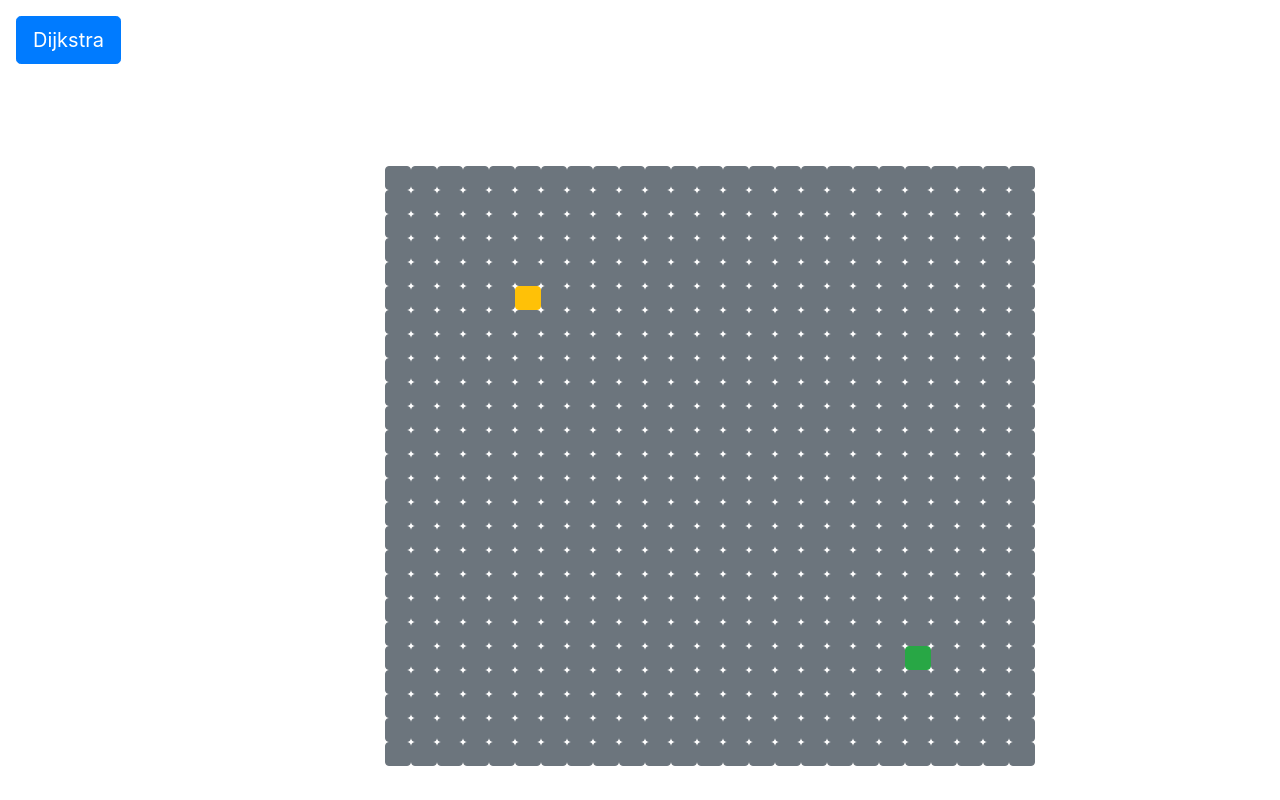
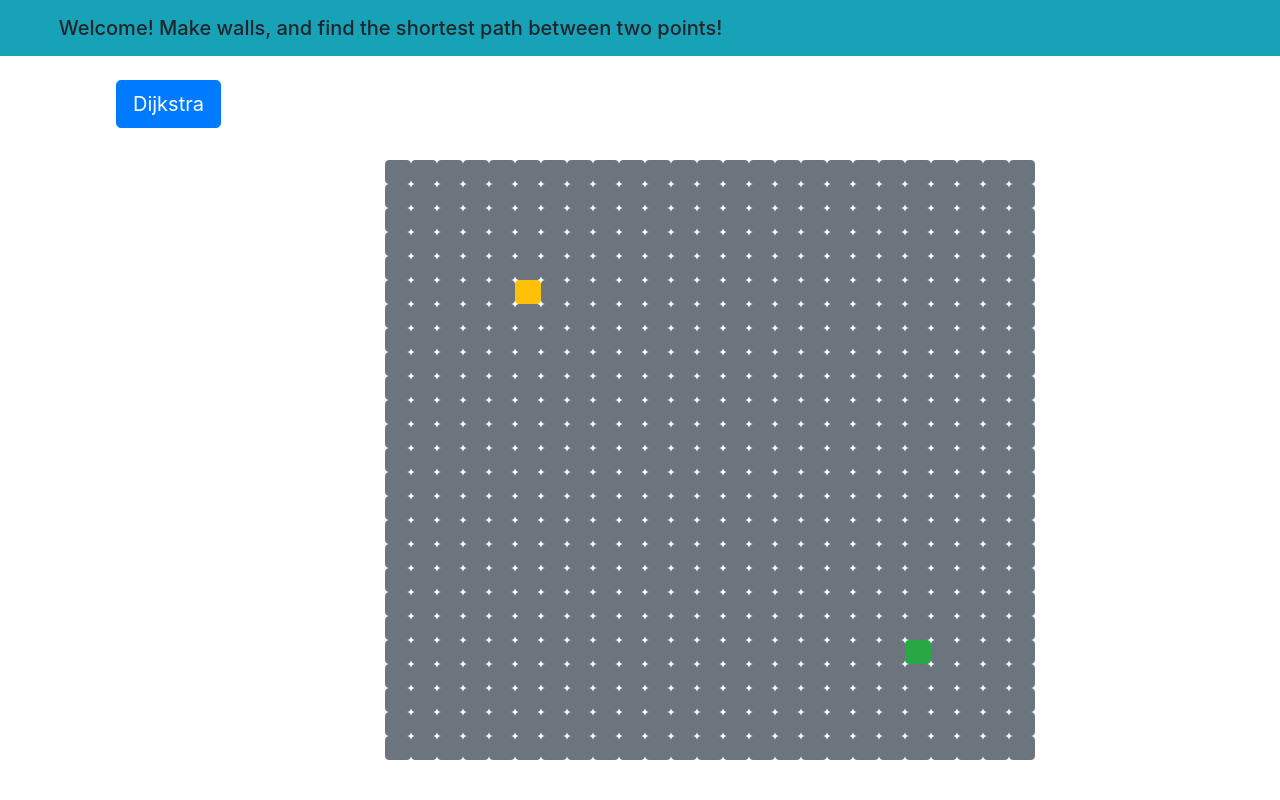
Before and after one commit to sebasgamboa27/PathFinding-Visualizer-Angular, an Angular app in the folder PathFinder/: page / in a window 1280 px wide. Built offline with nearby package versions, Linux system fonts and the light colour scheme.

Commit message:
Animation Implemented

```diff
--- a/PathFinder/src/app/grid/grid.component.css
+++ b/PathFinder/src/app/grid/grid.component.css
@@ -1,2 +1,2 @@
-main{ margin-left: 400px; margin-top: 100px;}
-button{margin-left: 100px;}
+main{ margin-left: 400px; margin-top: 30px;}
+#button{margin-left: 100px;}
--- a/PathFinder/src/app/grid/grid.component.html
+++ b/PathFinder/src/app/grid/grid.component.html
@@ -1,8 +1,13 @@
-<button id="dijkstra" type="button" class="btn btn-primary btn-lg mt-3 ml-3" (click)="showDijkstra()">Dijkstra</button>
+<nav class="navbar navbar-info bg-info">
+  <span class="navbar-brand mb-0 h1">&nbsp; &nbsp; &nbsp; &nbsp; Welcome! Make walls, and find the shortest path between two points!</span>
+</nav>
+<div id="button">
+  <button id="dijkstra" type="button" class="btn btn-primary btn-lg mt-4 ml-3" (click)="showDijkstra()">Dijkstra</button>
+</div>
 <main>
   <div *ngFor="let column of board" class="row">
     <app-node *ngFor="let node of column" [i]="node.i" [j]="node.j" [isFinish]="node.isFinish" [isStart]="node.isStart"
     [isWall]="node.isWall" [visited]="node.visited" [previousNode]="node.previousNode" [distance]="node.distance" [isPath]="node.isPath"
-    (send)="showBoard($event)"></app-node>
+    [animated]="node.animated" (send)="showBoard($event)"></app-node>
   </div>
 </main>
--- a/PathFinder/src/app/grid/grid.component.ts
+++ b/PathFinder/src/app/grid/grid.component.ts
@@ -53,13 +53,38 @@ export class GridComponent implements OnInit {
     console.log(visitedNodesInOrder);
     const nodesInShortestPathOrder = this.getNodesInShortestPathOrder(this.board[this.endX][this.endY]);
     console.log(nodesInShortestPathOrder);
-    this.showCorrectPath(nodesInShortestPathOrder);
+    //this.showCorrectPath(nodesInShortestPathOrder);
+    this.animateDijkstra(visitedNodesInOrder, nodesInShortestPathOrder);
   }
 
   showCorrectPath(nodes:NodeComponent[]){
     nodes.forEach(node => {
       node.isPath = true;
     });
+  }
+
+  animateDijkstra(visitedNodesInOrder:NodeComponent[], nodesInShortestPathOrder:NodeComponent[]) {
+    for (let i = 0; i <= visitedNodesInOrder.length; i++) {
+      if (i === visitedNodesInOrder.length) {
+        setTimeout(() => {
+          this.animateShortestPath(nodesInShortestPathOrder);
+        }, 10 * i);
+        return;
+      }
+      setTimeout(() => {
+        const node = visitedNodesInOrder[i];
+        node.animated = true;
+      }, 10 * i);
+    }
+  }
+
+  animateShortestPath(nodesInShortestPathOrder: NodeComponent[]) {
+    for (let i = 0; i < nodesInShortestPathOrder.length; i++) {
+      setTimeout(() => {
+        const node = nodesInShortestPathOrder[i];
+        node.isPath = true;
+      }, 50 * i);
+    }
   }
 
   dijkstra(grid: NodeComponent[][], startNode: NodeComponent, finishNode: NodeComponent) {
--- a/PathFinder/src/app/node/node.component.html
+++ b/PathFinder/src/app/node/node.component.html
@@ -1,8 +1,8 @@
 <button type="button" class="btn"
 [class.btn-warning]="isStart"
-[class.btn-secondary]="!visited && !isFinish && !isStart && !isWall && !isPath"
+[class.btn-secondary]="!animated && !isFinish && !isStart && !isWall && !isPath"
 [class.btn-success]="isFinish"
-[class.btn-primary]="!isPath && visited"
+[class.btn-primary]="!isPath && animated"
 [class.btn-dark]="isWall"
 [class.btn-danger]="isPath && !isStart && !isFinish"
-(click)="makeWall()"></button>
+(mousedown)="makeWall()" (mouseup)="makeWall()"></button>
--- a/PathFinder/src/app/node/node.component.ts
+++ b/PathFinder/src/app/node/node.component.ts
@@ -8,6 +8,7 @@ import { Component, OnInit, Output, EventEmitter, Input } from '@angular/core';
 export class NodeComponent implements OnInit {
 
   @Input() visited: boolean = false;
+  @Input() animated: boolean = false;
   @Input() isStart: boolean = false;
   @Input() isFinish: boolean = false;
   @Input() isWall: boolean = false;
```
